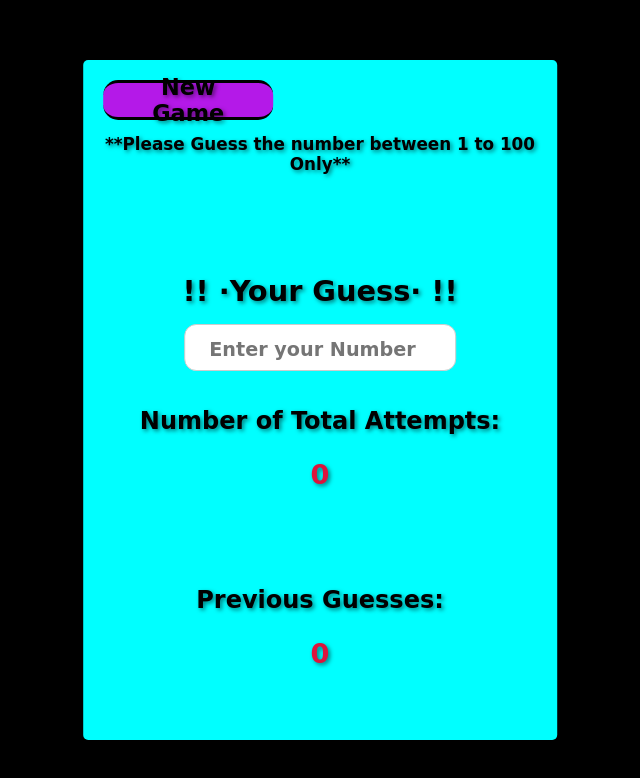
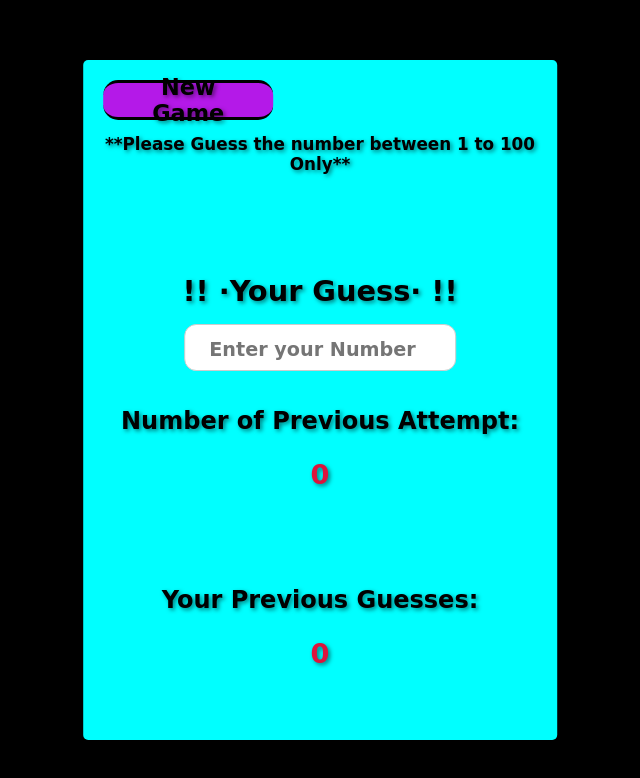
Before and after one commit to Sumit524/Number_Game, a plain HTML site: page NewGame.html in a window 1280 px wide. Shown: the whole page, without its empty margins (320-960 px from the left). Drawn offline with Linux system fonts and the light colour scheme.

Commit message:
Update NewGame.html

```diff
--- a/NewGame.html
+++ b/NewGame.html
@@ -12,8 +12,7 @@
 			<div class="NewButton">
 				<a href="index.html" class="New" id="newGameButton"  onclick="Setmode()">New Game</a>
 			</div>
-                    <h2>**Please Guess the number between 1 to 100 Only**</h2>
-
+            <h2>**Please Guess the number between 1 to 100 Only**</h2>
 			<h1 class="Guess" id="resultText">
 				<big><b>!! ·Your Guess· !!</b></big>
 			</h1>
@@ -31,11 +30,11 @@
 
 			<section class="State">
 				<div class="info">
-					<p>Number of Total Attempts:</p>
+					<p>Number of Previous Attempt:</p>
 					<span class="Attempt">0</span>
 				</div>
 				<div class="info">
-					<p>Previous Guesses:</p>
+					<p>Your Previous Guesses:</p>
 					<span class="Guesses">0</span>
 				</div>
 			</section>
```
